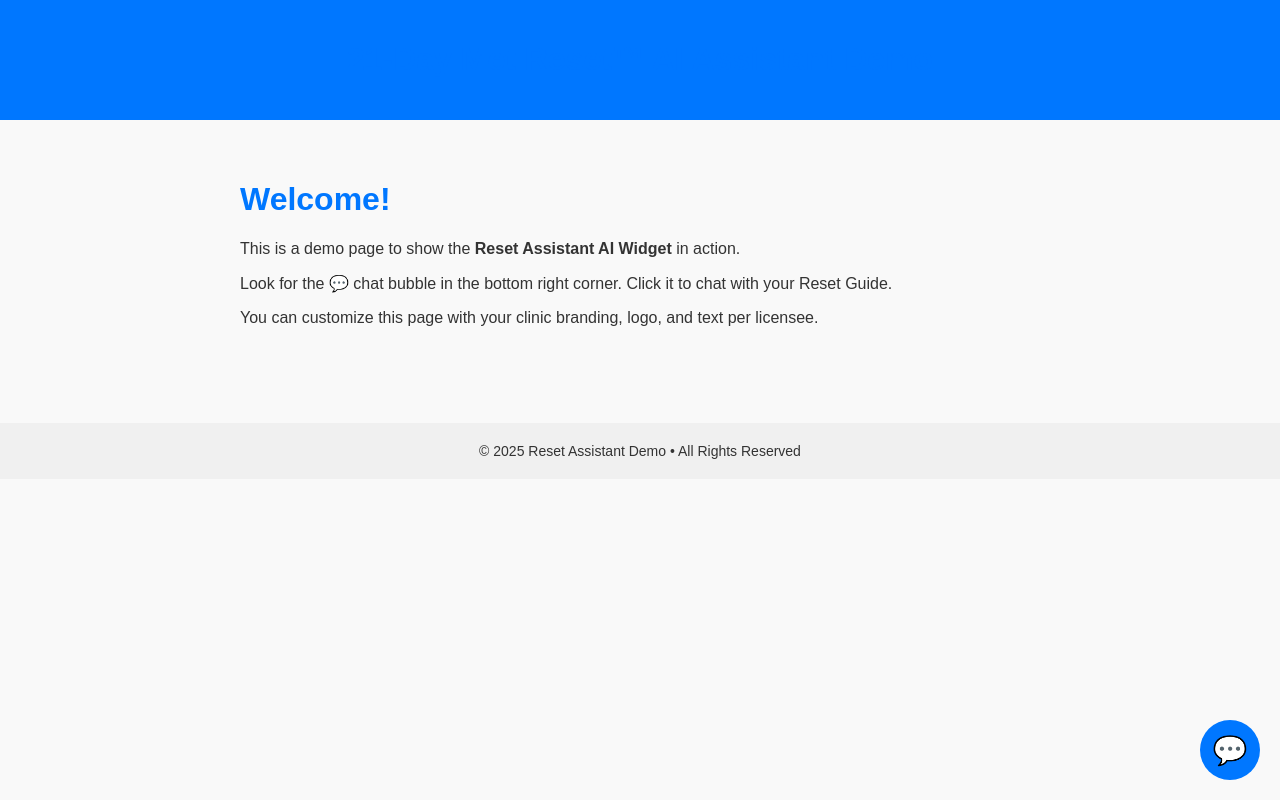
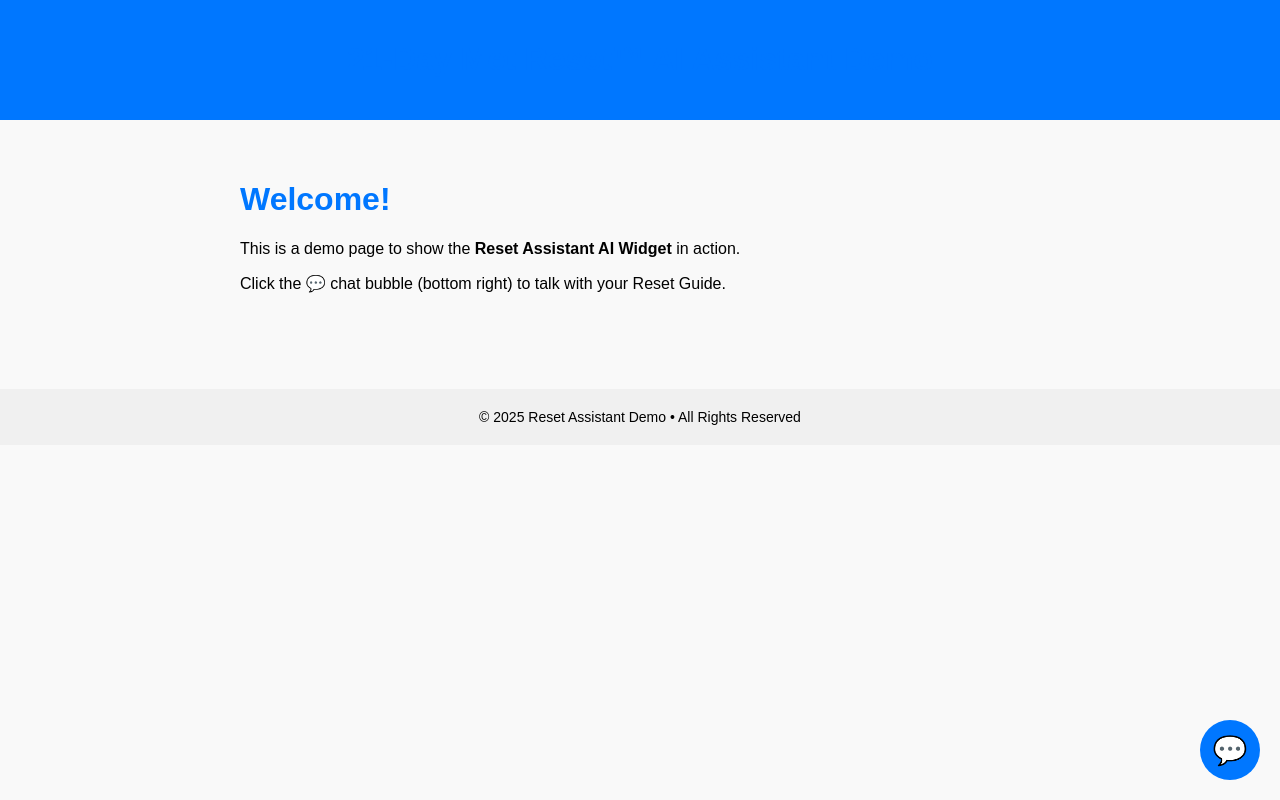
Before and after one commit to kohealth/reset-assistant, a website: page index.html in a window 1280 px wide. Drawn offline with Linux system fonts and the light colour scheme.

Commit message:
Add files via upload

```diff
--- a/index.html
+++ b/index.html
@@ -5,55 +5,22 @@
   <meta name="viewport" content="width=device-width, initial-scale=1.0">
   <title>Reset Assistant Demo</title>
   <style>
-    body {
-      font-family: Arial, sans-serif;
-      background: #f9f9f9;
-      margin: 0;
-      padding: 0;
-      color: #333;
-    }
-    header {
-      background: #0077ff;
-      color: white;
-      text-align: center;
-      padding: 20px;
-    }
-    main {
-      padding: 40px;
-      max-width: 800px;
-      margin: auto;
-    }
-    h1 {
-      color: #0077ff;
-    }
-    footer {
-      background: #f0f0f0;
-      text-align: center;
-      padding: 20px;
-      margin-top: 40px;
-      font-size: 14px;
-    }
+    body { font-family: Arial, sans-serif; background:#f9f9f9; margin:0; padding:0; }
+    header { background:#0077ff; color:white; text-align:center; padding:20px; }
+    main { padding:40px; max-width:800px; margin:auto; }
+    h1 { color:#0077ff; }
+    footer { background:#f0f0f0; text-align:center; padding:20px; margin-top:40px; font-size:14px; }
   </style>
 </head>
 <body>
-  <header>
-    <h1>21-Day Met Reset™ AI Assistant Demo</h1>
-  </header>
-
+  <header><h1>21-Day Met Reset™ AI Assistant Demo</h1></header>
   <main>
     <h1>Welcome!</h1>
     <p>This is a demo page to show the <b>Reset Assistant AI Widget</b> in action.</p>
-    <p>Look for the 💬 chat bubble in the bottom right corner. Click it to chat with your Reset Guide.</p>
-    <p>You can customize this page with your clinic branding, logo, and text per licensee.</p>
+    <p>Click the 💬 chat bubble (bottom right) to talk with your Reset Guide.</p>
   </main>
-
-  <footer>
-    © 2025 Reset Assistant Demo • All Rights Reserved
-  </footer>
-
-  <script>
-    window.LICENSEE_ID = "clinic123";
-  </script>
+  <footer>© 2025 Reset Assistant Demo • All Rights Reserved</footer>
+  <script>window.LICENSEE_ID = "clinic123";</script>
   <script src="/widget.js"></script>
 </body>
 </html>
```
Also changed, not shown: server.js (+10 -1 lines), README.md.
